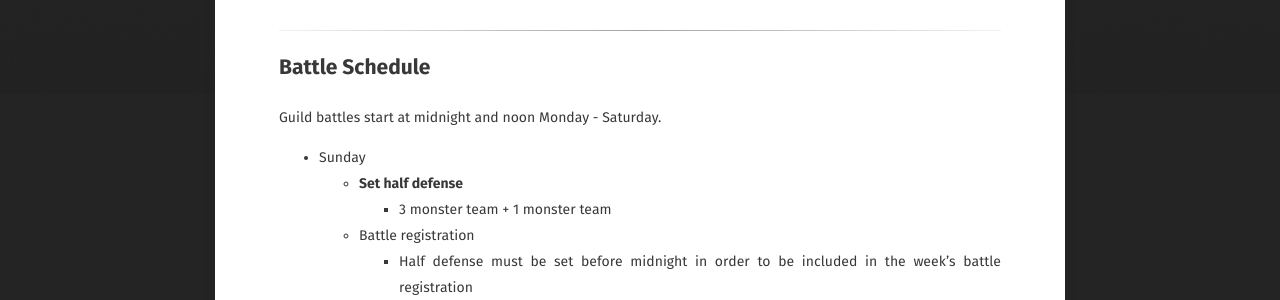
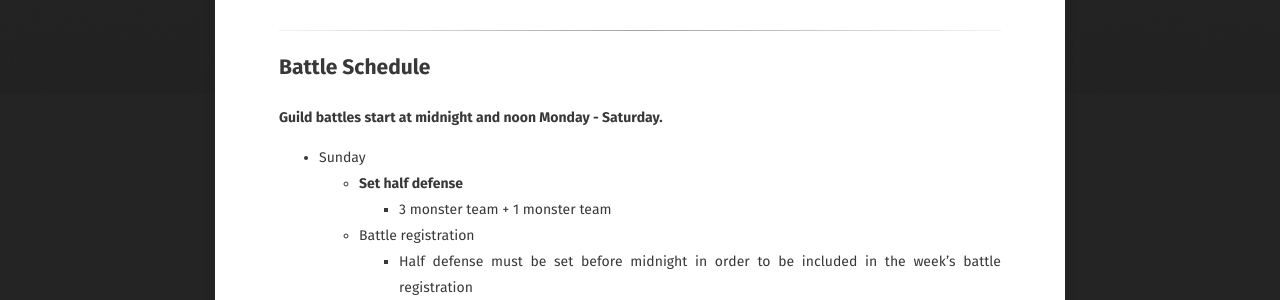
Before and after one commit to davk28/brokenluck.github.io, a Jekyll site: the page built from about/index.md, in a window 1280 px wide. Shown: the part 806-1106 px from the top of the page. Built offline with Jekyll 4.4.1, drawn with Linux system fonts in a browser that asks for light colours; some web fonts are replaced.

```diff
--- a/about/index.md
+++ b/about/index.md
@@ -20,7 +20,7 @@ We are an active semi-farming G1 guild.
 
 ## Battle Schedule
 
-Guild battles start at midnight and noon Monday - Saturday.
+<b>Guild battles start at midnight and noon Monday - Saturday.</b>
 
 * Sunday
   * <b>Set half defense</b>
```
